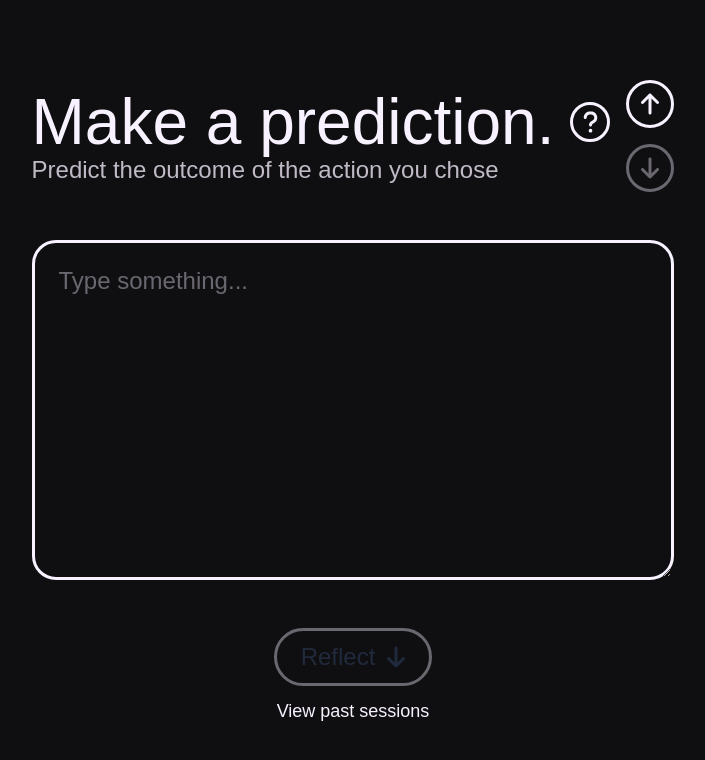
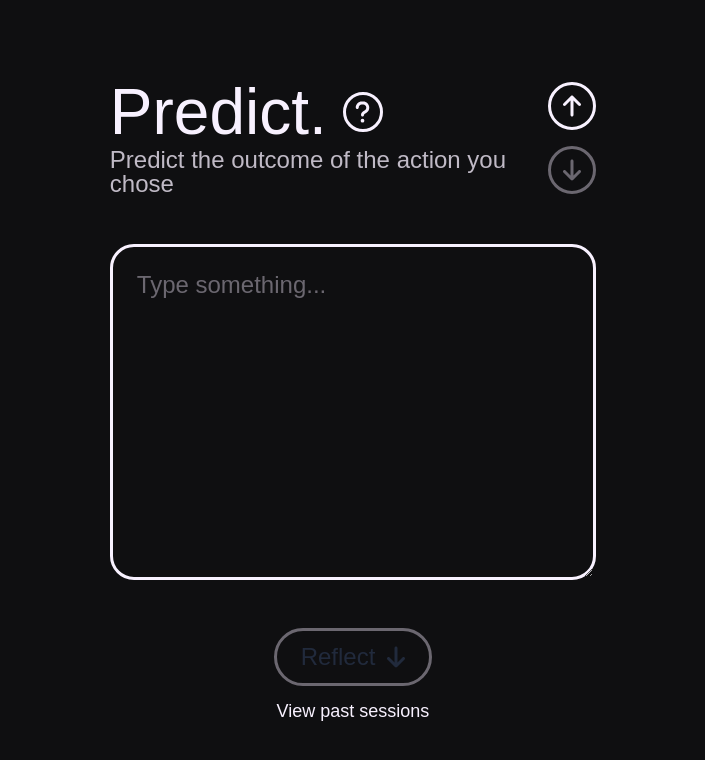
Before and after one commit to dzbarcea/a-simple-follow-through-app, a React (Create React App) app: page /predict in a window 1280 px wide. Shown: the top 760 px of the page, without its empty margins (287-992 px from the left). Built offline with nearby package versions, Linux system fonts and the light colour scheme; a web font is replaced by a local one.

Commit message:
fixed spacing issues

```diff
--- a/src/common-styles.css
+++ b/src/common-styles.css
@@ -133,9 +133,8 @@ input {
     align-items: center;
     justify-content: center;
 
-    padding: 10rem;
+    padding: 0 20vw;
     min-height: 100%;
-    width: 100%;
     background-color: var(--night);
 
     @media screen and (max-width: 767px) {
@@ -151,12 +150,13 @@ input {
     gap: 3rem;
 
     height: 100%;
+    flex: 0.4;
     padding: 5rem 2rem;
 
     @media screen and (max-width: 767px) {
+        flex: 1;
         padding: 3rem 2rem;
         gap: 1.5rem;
-        width: 100%;
     }
 }
 
--- a/src/pages/Predict.tsx
+++ b/src/pages/Predict.tsx
@@ -33,7 +33,7 @@ const Predict = () => {
     return (
         <>
             <Header
-                title='Make a prediction.'
+                title='Predict.'
                 subtitle='Predict the outcome of the action you chose'
                 sectionComplete={isSectionComplete}
                 tooltipText={
```
